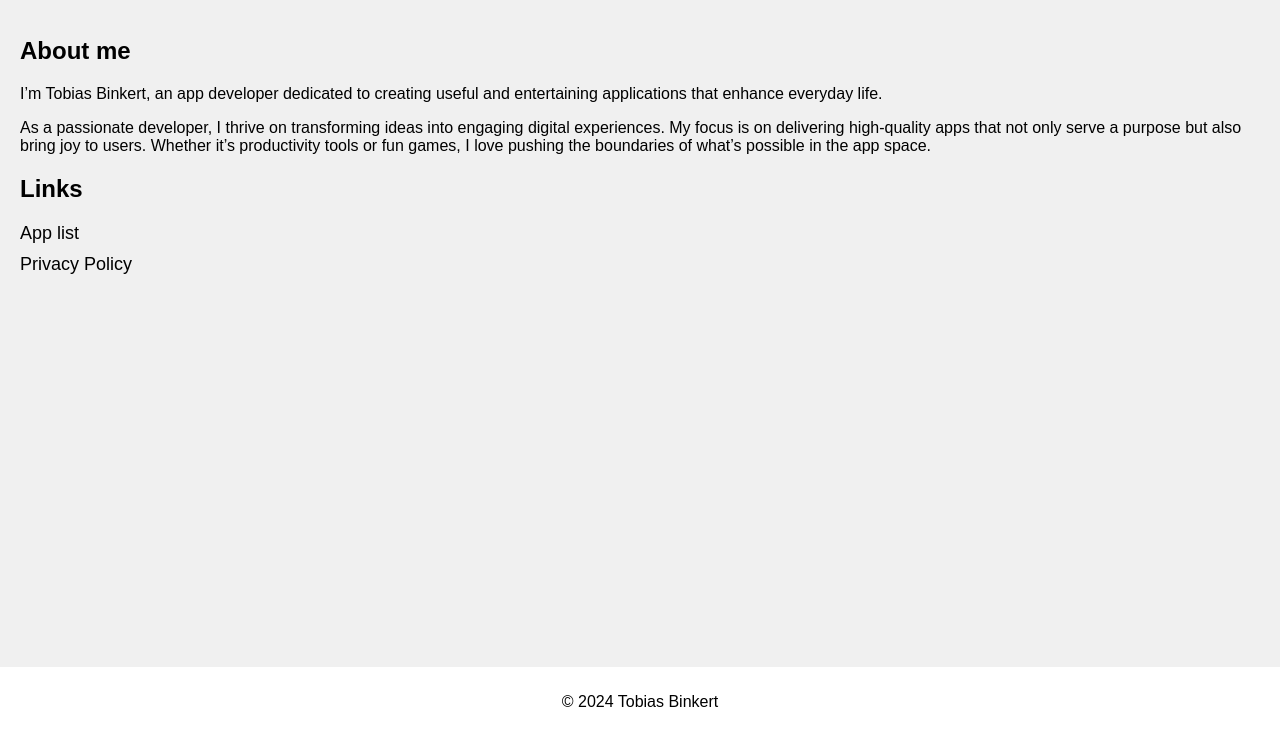
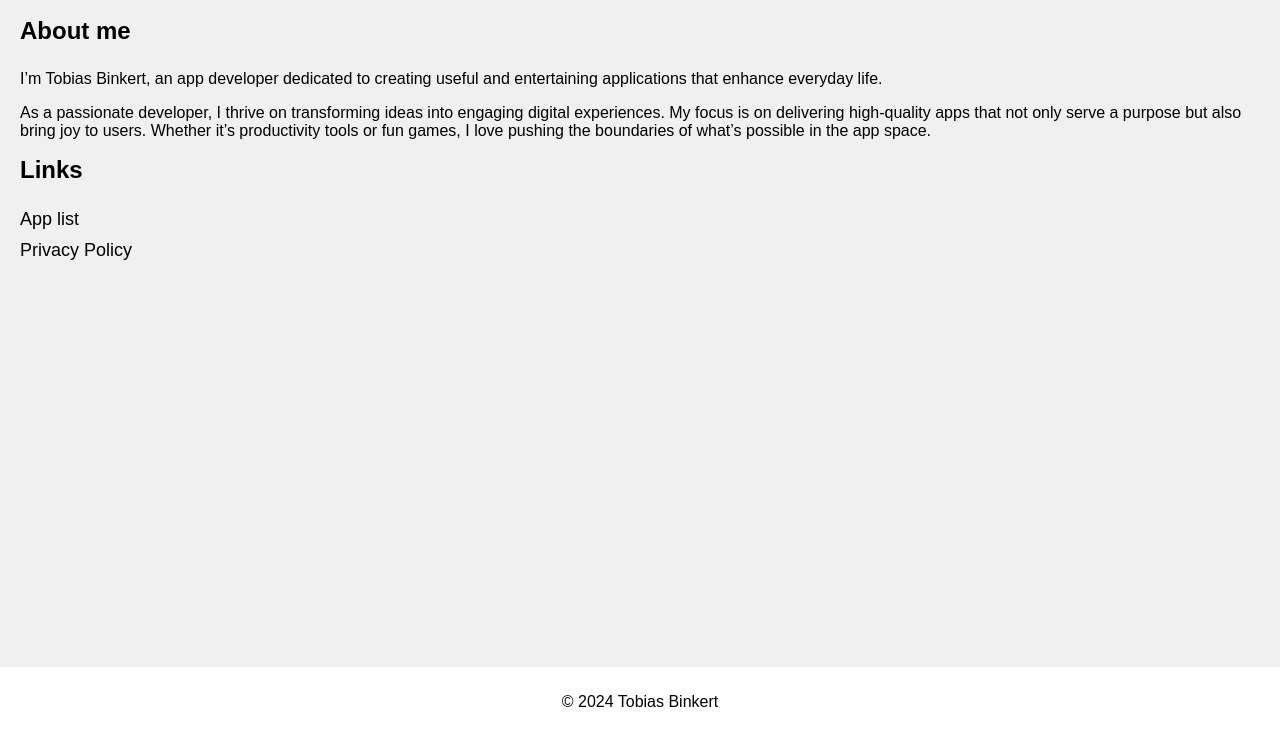
Before and after one commit to TobiasBinkert/TobiasBinkert.github.io, a plain HTML site: page index.html in a window 1280 px wide. Shown: the part 63-800 px from the top of the page. Drawn offline with Linux system fonts and the light colour scheme.

Commit message:
feat: bigger padding for header 2

```diff
--- a/index.html
+++ b/index.html
@@ -75,7 +75,8 @@
         }
         h2 {
             font-size: 24px; /* Größe für die Überschrift "About me" und "Links" */
-            margin-top: 20px;
+            margin-top: 0px;
+            margin-bottom: 25px;
         }
         a {
             color: black; /* Linkfarbe schwarz */
```
